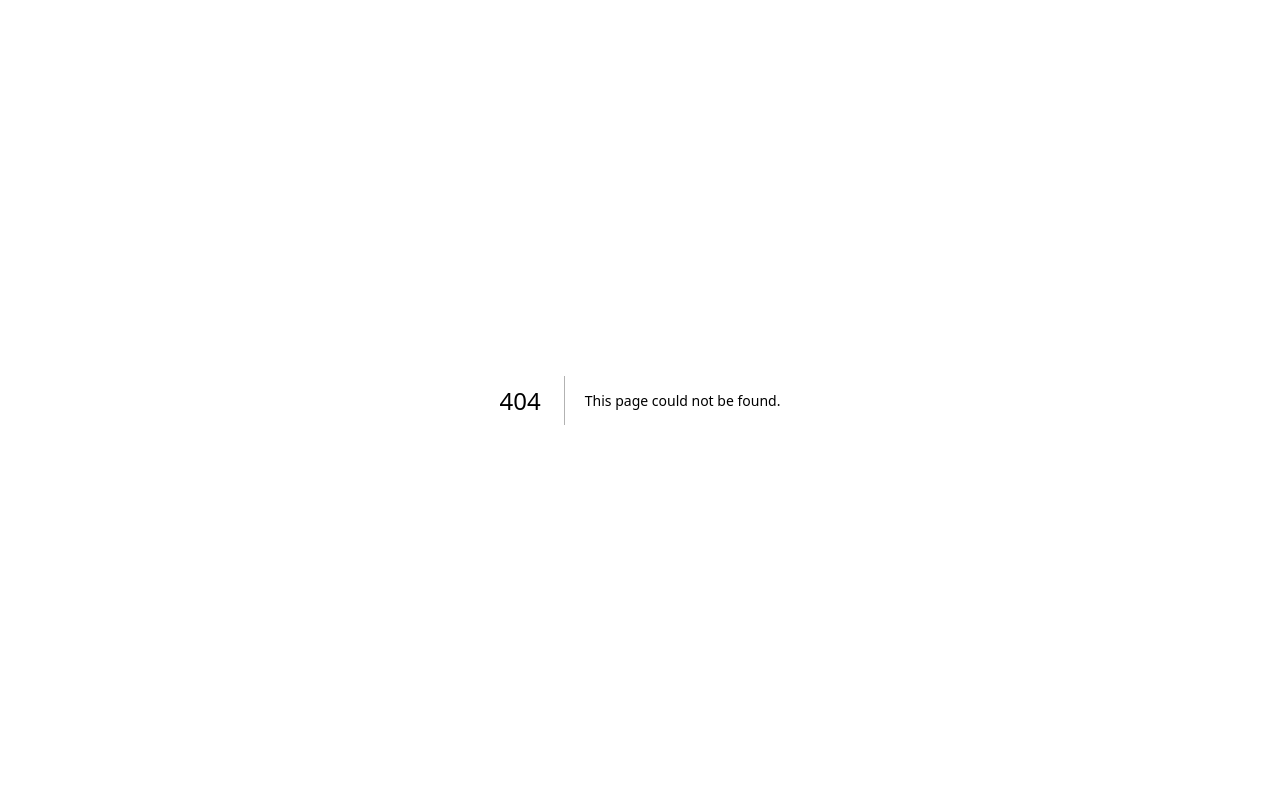
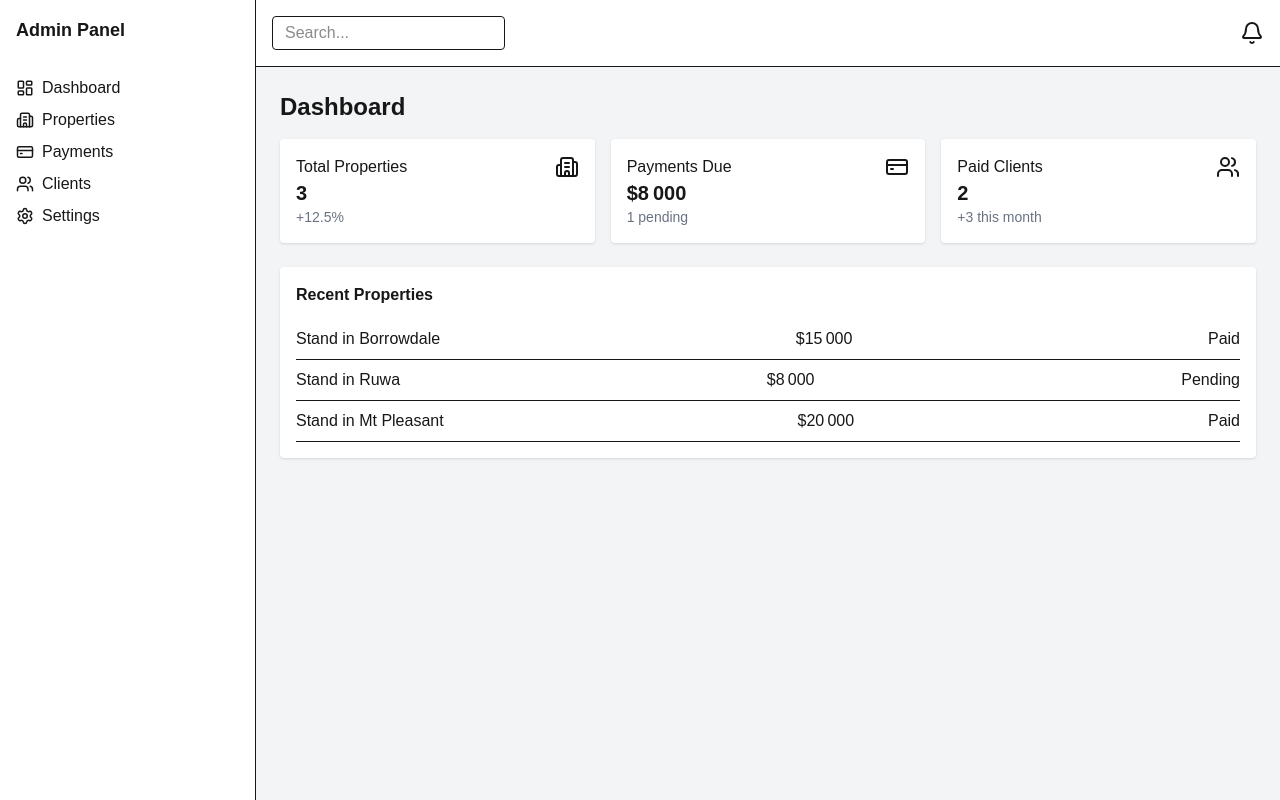
Before and after one commit to Zwide-1/property-system, a Next.js app: page /admin in a window 1280 px wide. Before the commit this address had no page. Built offline with nearby package versions, Linux system fonts and the light colour scheme.

Commit message:
Added Admin Dashboard which Next.js compatible

```diff
--- /dev/null
+++ b/src/app/admin/page.tsx
@@ -0,0 +1,5 @@
+import AdminDashboard from "@/components/dashboard/AdminDashboard";
+
+export default function Page() {
+  return <AdminDashboard />;
+}
--- /dev/null
+++ b/src/components/dashboard/AdminDashboard.tsx
@@ -0,0 +1,130 @@
+"use client";
+
+import { useState } from "react";
+import {
+  LayoutDashboard,
+  Building2,
+  CreditCard,
+  Users,
+  Settings,
+  Bell,
+  Search,
+  Menu,
+  Home,
+  TrendingUp,
+  TrendingDown,
+} from "lucide-react";
+
+import { properties } from "@/data/properties";
+
+export default function AdminDashboard() {
+  const [sidebarOpen, setSidebarOpen] = useState(false);
+
+  const totalProperties = properties.length;
+  const paidClients = properties.filter((p) => p.status === "Paid").length;
+  const paymentsDue = properties.filter((p) => p.status === "Pending");
+  const paymentsDueAmount = paymentsDue.reduce((sum, p) => sum + p.price, 0);
+
+  const stats = [
+    {
+      title: "Total Properties",
+      value: totalProperties,
+      change: "+12.5%",
+      trend: "up",
+      icon: Building2,
+    },
+    {
+      title: "Payments Due",
+      value: paymentsDueAmount,
+      change: `${paymentsDue.length} pending`,
+      trend: "down",
+      icon: CreditCard,
+    },
+    {
+      title: "Paid Clients",
+      value: paidClients,
+      change: "+3 this month",
+      trend: "up",
+      icon: Users,
+    },
+  ];
+
+  return (
+    <div className="min-h-screen flex bg-gray-100">
+
+      {/* Sidebar */}
+      <aside className="w-64 bg-white border-r hidden lg:block">
+        <div className="p-4 font-bold text-lg">Admin Panel</div>
+        <nav className="space-y-2 p-4">
+          <div className="flex items-center gap-2 cursor-pointer">
+            <LayoutDashboard size={18} /> Dashboard
+          </div>
+          <div className="flex items-center gap-2 cursor-pointer">
+            <Building2 size={18} /> Properties
+          </div>
+          <div className="flex items-center gap-2 cursor-pointer">
+            <CreditCard size={18} /> Payments
+          </div>
+          <div className="flex items-center gap-2 cursor-pointer">
+            <Users size={18} /> Clients
+          </div>
+          <div className="flex items-center gap-2 cursor-pointer">
+            <Settings size={18} /> Settings
+          </div>
+        </nav>
+      </aside>
+
+      {/* Main */}
+      <div className="flex-1">
+
+        {/* Navbar */}
+        <header className="flex justify-between items-center p-4 bg-white border-b">
+          <button className="lg:hidden" onClick={() => setSidebarOpen(!sidebarOpen)}>
+            <Menu />
+          </button>
+          <input
+            type="text"
+            placeholder="Search..."
+            className="border rounded px-3 py-1"
+          />
+          <Bell />
+        </header>
+
+        {/* Content */}
+        <main className="p-6">
+          <h1 className="text-2xl font-bold mb-4">Dashboard</h1>
+
+          {/* Stats */}
+          <div className="grid md:grid-cols-3 gap-4">
+            {stats.map((stat, i) => (
+              <div key={i} className="bg-white p-4 rounded shadow">
+                <div className="flex justify-between">
+                  <p>{stat.title}</p>
+                  <stat.icon />
+                </div>
+                <h2 className="text-xl font-bold">
+                  {stat.title === "Payments Due"
+                    ? `$${stat.value.toLocaleString("fr-FR")}`
+                    : stat.value}
+                </h2>
+                <p className="text-sm text-gray-500">{stat.change}</p>
+              </div>
+            ))}
+          </div>
+
+          {/* Recent Properties */}
+          <div className="mt-6 bg-white p-4 rounded shadow">
+            <h2 className="font-bold mb-3">Recent Properties</h2>
+            {properties.map((p) => (
+              <div key={p.id} className="flex justify-between border-b py-2">
+                <div>{p.title}</div>
+                <div>${p.price.toLocaleString("fr-FR")}</div>
+                <div>{p.status}</div>
+              </div>
+            ))}
+          </div>
+        </main>
+      </div>
+    </div>
+  );
+}
--- /dev/null
+++ b/src/data/properties.ts
@@ -0,0 +1,29 @@
+export type PaymentStatus = "Paid" | "Pending";
+
+export interface Property {
+  id: string;
+  title: string;
+  price: number;
+  status: PaymentStatus;
+}
+
+export const properties: Property[] = [
+  {
+    id: "1",
+    title: "Stand in Borrowdale",
+    price: 15000,
+    status: "Paid",
+  },
+  {
+    id: "2",
+    title: "Stand in Ruwa",
+    price: 8000,
+    status: "Pending",
+  },
+  {
+    id: "3",
+    title: "Stand in Mt Pleasant",
+    price: 20000,
+    status: "Paid",
+  },
+];
```
